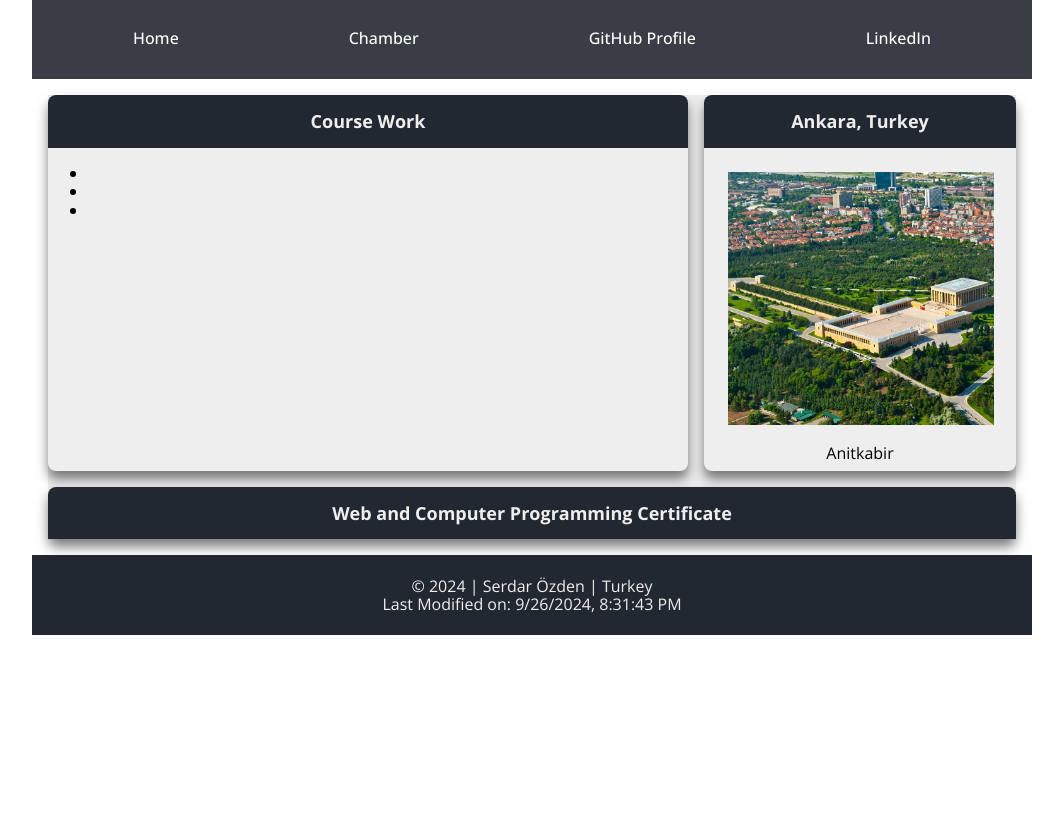
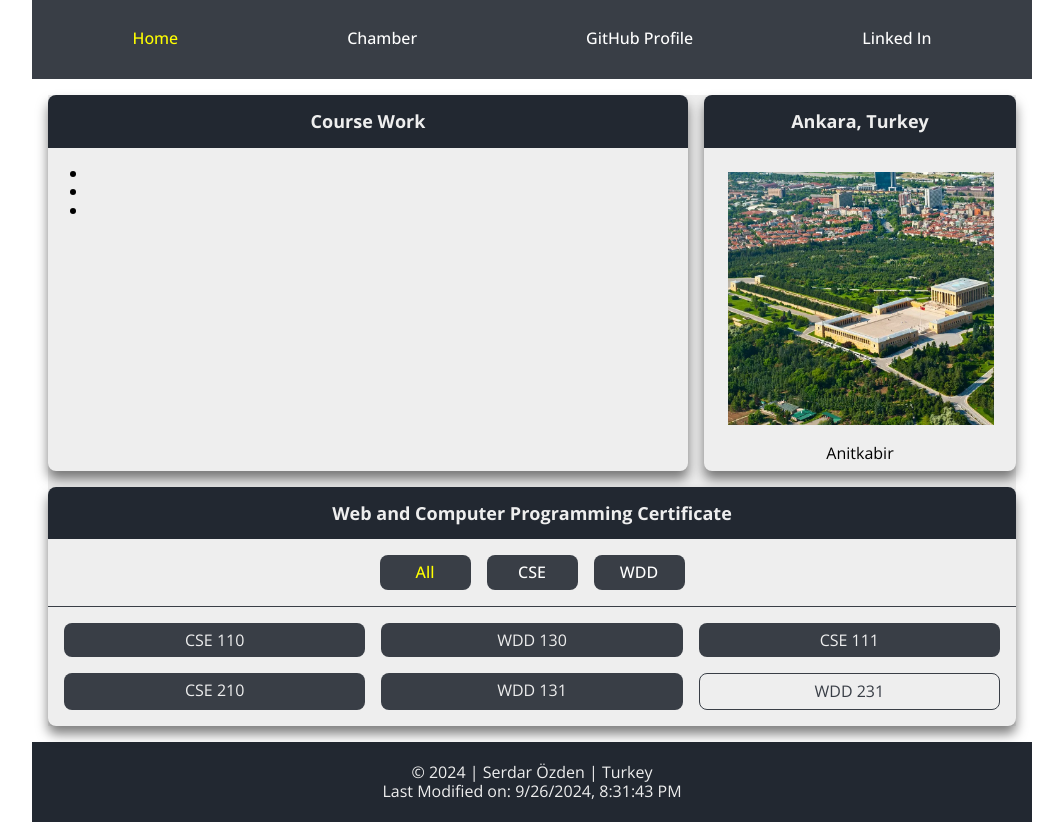
Before and after one commit to mserdarozden/wdd231, a plain HTML site: page index.html in a window 1280 px wide. Shown: the part 135-957 px from the top of the page, without its empty margins (108-1171 px from the left). Before the commit the page ends 800 px from the top, so only its background shows below. Drawn offline with nearby package versions, Linux system fonts and the light colour scheme.

Commit message:
home page 1

```diff
--- a/index.html
+++ b/index.html
@@ -13,6 +13,7 @@
     <link rel="stylesheet" href="styles/home.css">
     <link rel="stylesheet" href="styles/home-large.css">
     <script src="scripts/home.js" defer></script>
+    <script src="scripts/courses.js" defer></script>
 </head>
 <body>
     <header>
@@ -24,18 +25,18 @@
         <div>
             <nav>
                 <a href="index.html">Home</a>
-                <a href="">Chamber</a>
-                <a href="" >GitHub Profile</a>
-                <a href="" >LinkedIn</a>
+                <a href="Chamber.html">Chamber</a>
+                <a href="https://github.com/mserdarozden" >GitHub Profile</a>
+                <a href="https://www.linkedin.com/in/m-serdar-%C3%B6-671780150/">Linked In</a>
             </nav>
         </div>
     </header>
     <main>
         <nav class="ham-nav">
             <a href="index.html" >Home</a>
-            <a href="">Chamber</a>
-            <a href="" >GitHub Profile</a>
-            <a href="" >LinkedIn</a>
+            <a href="Chamber.html">Chamber</a>
+            <a href="https://github.com/mserdarozden" >GitHub Profile</a>
+            <a href="https://www.linkedin.com/in/m-serdar-%C3%B6-671780150/">Linked In</a>
         </nav>
         <div class="data-grid-container">
             <section class="data-grid-item1">
@@ -49,12 +50,18 @@
             <section class="data-grid-item2">
                 <h2>Ankara, Turkey</h2>
                 <figure>
-                    <img src="images/ankara.webp" alt="Ankara" />
+                    <img src="images/ankara.webp" alt="Ankara">
                     <figcaption>Anitkabir</figcaption>
                 </figure>
             </section>
             <section class="data-grid-item3">
                 <h2>Web and Computer Programming Certificate</h2>
+                <nav>
+                    <a href="#" data-filter="all">All</a>
+                    <a href="#" data-filter="cse">CSE</a>
+                    <a href="#" data-filter="wdd">WDD</a>
+                </nav>
+                <div id="coursesCardsContainer"></div>
             </section>
         </div>
     </main>
--- a/scripts/courses.js
+++ b/scripts/courses.js
@@ -1,4 +1,4 @@
-export const courses = [
+const courses = [
     {
         subject: 'CSE',
         number: 110,
@@ -74,6 +74,74 @@ export const courses = [
             'CSS',
             'JavaScript'
         ],
-        completed: true
+        completed: false
     }
 ]
+
+function createCourseCard(courses) {
+    const card = document.createElement("div");
+
+    if (courses.completed) {
+        card.classList.add("card-complated")
+    } else {
+        card.classList.add("card")
+    }
+
+    const subject = document.createElement("span");
+    subject.textContent = courses.subject + " ";
+    card.appendChild(subject);
+
+    const number = document.createElement("span");
+    number.textContent = courses.number;
+    card.appendChild(number);
+
+    return card;
+}
+
+function displayCourses(filter) {
+    const coursesCardsContainer = document.getElementById("coursesCardsContainer");
+    coursesCardsContainer.innerHTML = "";
+
+    let filteredCourses = courses;
+
+    if (filter === "wdd") {
+        filteredCourses = courses.filter(course => course.subject.toLowerCase() === "wdd");
+    } else if (filter === "cse") {
+        filteredCourses = courses.filter(course => course.subject.toLowerCase() === "cse");
+    }
+
+    filteredCourses.forEach(course => {
+        const courseCard = createCourseCard(course);
+        coursesCardsContainer.append(courseCard);
+    });
+}
+
+document.querySelectorAll("section nav a").forEach(link => {
+    link.addEventListener("click", (event) => {
+        event.preventDefault();
+        const filter = event.target.getAttribute('data-filter').toLowerCase();
+        displayCourses(filter);
+        displayWayfinding(filter);
+    });
+});
+
+// Initial display
+displayCourses("all");
+
+// Wayfinding
+function displayWayfinding(filter) {
+    const navLinks = document.querySelectorAll('section nav a');
+
+    navLinks.forEach(function (link) {
+        const dataFilter = link.getAttribute('data-filter');
+
+        if (dataFilter === filter) {
+            link.classList.add('active');
+        } else {
+            link.classList.remove('active');
+        }
+    });
+
+}
+
+displayWayfinding("all");
--- a/scripts/home.js
+++ b/scripts/home.js
@@ -33,14 +33,20 @@ function getCurrentYear() {
 
   // Wayfinding
 
-  const currentPath = window.location.pathname;
+  document.addEventListener('DOMContentLoaded', function() {
+    // Get all the links in the navigation
+    const navLinks = document.querySelectorAll('nav a');
 
-  const menuItems = document.querySelectorAll('nav a');
+    // Get the current URL path, ignoring query strings or parameters
+    const currentPage = window.location.pathname.split('/').pop().split('?')[0];
 
-  menuItems.forEach(item => {
+    // Loop through the links to find the one that matches the current page
+    navLinks.forEach(function(link) {
+        const href = link.getAttribute('href');
 
-    if (item.getAttribute('href') === currentPath) {
-
-      item.classList.add('active');
-    }
-  });
+        // If the href matches the current page, add the "active" class
+        if (href === currentPage) {
+            link.classList.add('active');
+        }
+    });
+});
--- a/styles/home-large.css
+++ b/styles/home-large.css
@@ -51,4 +51,11 @@
     .data-grid-item3 {
         grid-column: 1/-1;
     }
+
+    /* Certificates Section */
+
+    #coursesCardsContainer {
+        grid-template-columns: 1fr 1fr 1fr;
+
+    }
 }
--- a/styles/home.css
+++ b/styles/home.css
@@ -1,5 +1,6 @@
 body {
     max-width: 1000px;
+    min-width: 400px;
     margin: 0 auto;
     font-family: "Open Sans", sans-serif;
 }
@@ -86,7 +87,7 @@ header h1 {
 }
 
 nav a.active {
-    background-color: yellow;
+    color: yellow;
 }
 
 /* Footer Section*/
@@ -144,3 +145,58 @@ footer p {
     box-shadow: 0 8px 12px rgba(0, 0, 0, 0.5);
 
 }
+
+/* Certificates Section */
+
+section nav {
+    display: flex;
+    justify-content: center;
+    align-items: center;
+    padding: 1rem;
+    border-bottom: 1px solid var(--dark-grey-color);
+
+}
+
+section nav a {
+    color: white;
+    background-color: var(--dark-grey-color);
+    text-align: center;
+    display: block;
+    padding: 0.5rem;
+    margin: 0 0.5rem;
+    text-decoration: none;
+    font-size: 1rem;
+    font-weight: 500;
+    border-radius: 0.5rem;
+    width: 75px;
+    transition: color 0.3s ease, background-color 0.3s ease;
+}
+
+
+
+section nav a:hover {
+    background-color: var(--teal-color);
+}
+
+#coursesCardsContainer {
+    display: grid;
+    grid-template-columns: 1fr;
+    grid-gap: 1rem;
+    margin: 1rem;
+
+}
+
+.card {
+    background-color: var(--white-color);
+    color: var(--dark-grey-color);
+    padding: 0.5rem;
+    border-radius: 0.5rem;
+    border: 1px solid var(--dark-grey-color);
+}
+
+.card-complated {
+    background-color: var(--dark-grey-color);
+    color: var(--white-color);
+    padding: 0.5rem;
+    border-radius: 0.5rem;
+}
```
Also changed, not shown: chamber.html (added, +46 -0 lines).
